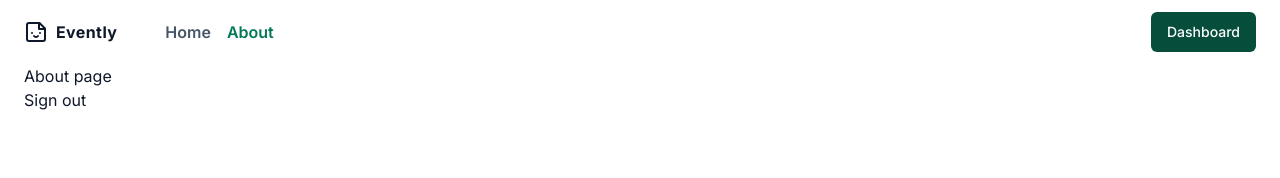
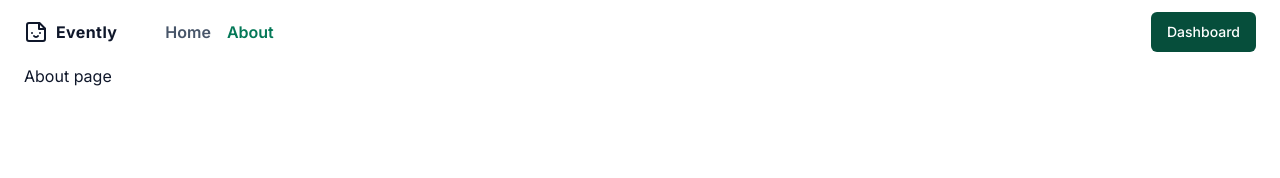
Before and after one commit to juanzenn/evently, a Next.js app: page /about in a window 1280 px wide. Shown: the top 178 px of the page. Built offline with nearby package versions, Linux system fonts and the light colour scheme; no server answers.

Commit message:
fix <a> tag for build

```diff
--- a/src/app/(marketing)/about/page.tsx
+++ b/src/app/(marketing)/about/page.tsx
@@ -8,9 +8,6 @@ export default async function AboutPage() {
     <div>
       About page
       <div>{user?.email}</div>
-      <button>
-        <a href="/api/auth/signout">Sign out</a>
-      </button>
     </div>
   );
 }
```
